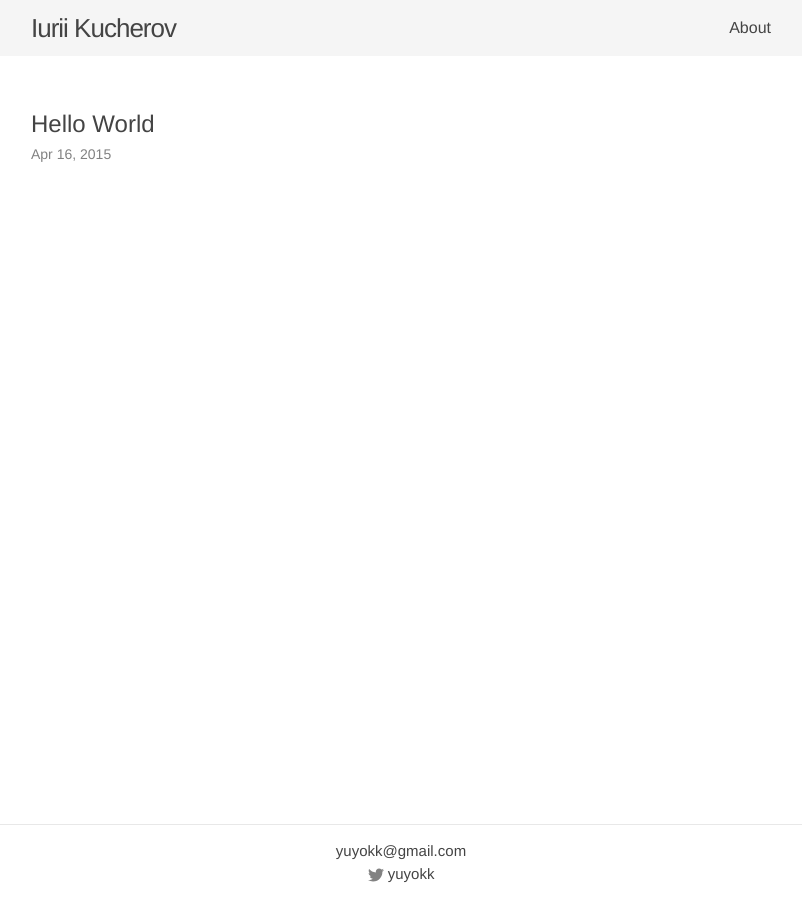
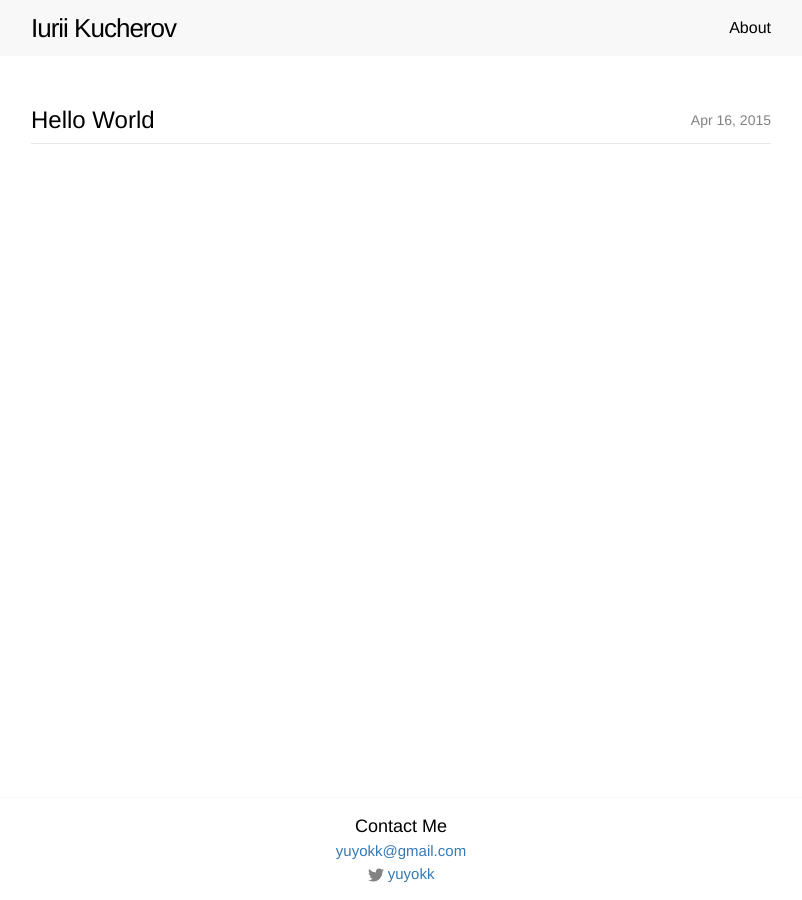
Before and after one commit to yuyokk/yuyokk.github.io, a Jekyll site: the page built from index.html, in a window 1280 px wide. Shown: the whole page, without its empty margins (239-1041 px from the left). Built offline with Jekyll 4.4.1, drawn with Linux system fonts in a browser that asks for light colours.

Commit message:
Change link color. Rearrange footer

```diff
--- a/_includes/footer.html
+++ b/_includes/footer.html
@@ -1,12 +1,14 @@
 <footer class="site-footer">
 
   <div class="wrapper">
-    <div>
+    <h2 class="footer-heading">Contact Me</h2>
+    <ul class="footer-link">
+      <li>
         <a href="mailto:{{ site.email }}">{{ site.email }}</a>
-    </div>
+      </li>
 
-    <div>
       {% if site.github_username %}
+        <li>
           <a href="https://github.com/{{ site.github_username }}" target="_blank">
             <span class="icon  icon--github">
               <svg viewBox="0 0 16 16">
@@ -16,9 +18,11 @@
 
             <span class="username">{{ site.github_username }}</span>
           </a>
+        </li>
       {% endif %}
 
       {% if site.twitter_username %}
+        <li>
           <a href="https://twitter.com/{{ site.twitter_username }}" target="_blank">
             <span class="icon  icon--twitter">
               <svg viewBox="0 0 16 16">
@@ -29,8 +33,9 @@
 
             <span class="username">{{ site.twitter_username }}</span>
           </a>
+        </li>
       {% endif %}
-    </div>
+    </ul>
 
   </div>
 
--- a/_sass/_base.scss
+++ b/_sass/_base.scss
@@ -8,7 +8,7 @@ html {
 
 body {
   /* margin-bottom = fixed footer height */
-  margin-bottom: 75px;
+  margin-bottom: 102px;
   font-family: $base-font-family;
   font-size: $base-font-size;
   line-height: $base-line-height;
@@ -90,7 +90,7 @@ h1, h2, h3, h4, h5, h6 {
 * Links
 */
 a {
-  color: $text-color;
+  color: $link-color;
   text-decoration: none;
 
   &:hover {
--- a/_sass/_layout.scss
+++ b/_sass/_layout.scss
@@ -10,11 +10,16 @@
 }
 
 .site-title {
+    margin-bottom: 0;
+
+    color: $text-color;
     font-size: 26px;
     line-height: 56px;
     letter-spacing: -1px;
-    margin-bottom: 0;
-    float: left;
+
+    &:hover {
+        text-decoration: none;
+    }
 }
 
 .site-nav {
@@ -26,12 +31,17 @@
     }
 
     .page-link {
-        /*color: $text-color;*/
+        color: $text-color;
         line-height: $base-line-height;
 
         // Gaps between nav items, but not on the first one
         &:not(:first-child) {
             margin-left: 20px;
+        }
+
+        &:hover {
+            color: $link-color;
+            text-decoration: none;
         }
     }
 
@@ -97,12 +107,21 @@
     font-size: 15px;
     text-align: center;
 
-    border-top: 1px solid $grey-color-light;
+    border-top: 1px solid $header-background-color;
 }
 
 .footer-heading {
+    margin-top: 0;
+    margin-bottom: 0;
+
     font-size: 18px;
-    margin-bottom: $spacing-unit / 2;
+}
+
+.footer-link {
+    margin: 0;
+    padding: 0;
+
+    list-style-type: none;
 }
 
 
@@ -124,11 +143,16 @@
     list-style: none;
 
     > li {
-        margin-bottom: $spacing-unit;
+        margin-top: 0;
+        margin-bottom: $spacing-unit / 2;
+        padding-bottom: 5px;
+
+        border-bottom: 1px solid $grey-color-light;
     }
 }
 
 .post-list-item-header {
+    margin-top: 0;
     margin-bottom: 0;
 }
 
@@ -140,10 +164,18 @@
 }
 
 .post-link {
-    display: block;
     font-size: 24px;
+    color: $text-color;
+
+    &:hover {
+        text-decoration: none;
+    }
 }
 
+.post-list-item-date {
+    float: right;
+    line-height: 36px;
+}
 
 
 /**
--- a/css/main.scss
+++ b/css/main.scss
@@ -13,9 +13,10 @@ $base-line-height: 1.5;
 
 $spacing-unit:     30px;
 
-$text-color:                #444;
+$text-color:                #000;
+$link-color:                #337ab7;
 $background-color:          #fff;
-$header-background-color:   #f5f5f5;
+$header-background-color:   #f8f8f8;
 $brand-color:               #337ab7;
 $selection-backgound-color: #fe68aa;
 
--- a/index.html
+++ b/index.html
@@ -8,10 +8,14 @@ layout: default
     {% for post in site.posts %}
       <li>
         <h2 class="post-list-item-header">
-          <a class="post-link" href="{{ post.url | prepend: site.baseurl }}">{{ post.title }}</a>
+          <a class="post-link" href="{{ post.url | prepend: site.baseurl }}">
+            {{ post.title }}
+          </a>
+
+          <span class="post-list-item-date post-meta">
+            {{ post.date | date: "%b %-d, %Y" }}
+          </span>
         </h2>
-
-        <span class="post-meta">{{ post.date | date: "%b %-d, %Y" }}</span>
       </li>
     {% endfor %}
   </ul>
```
Lines whose indentation alone changed are shown as unchanged.
